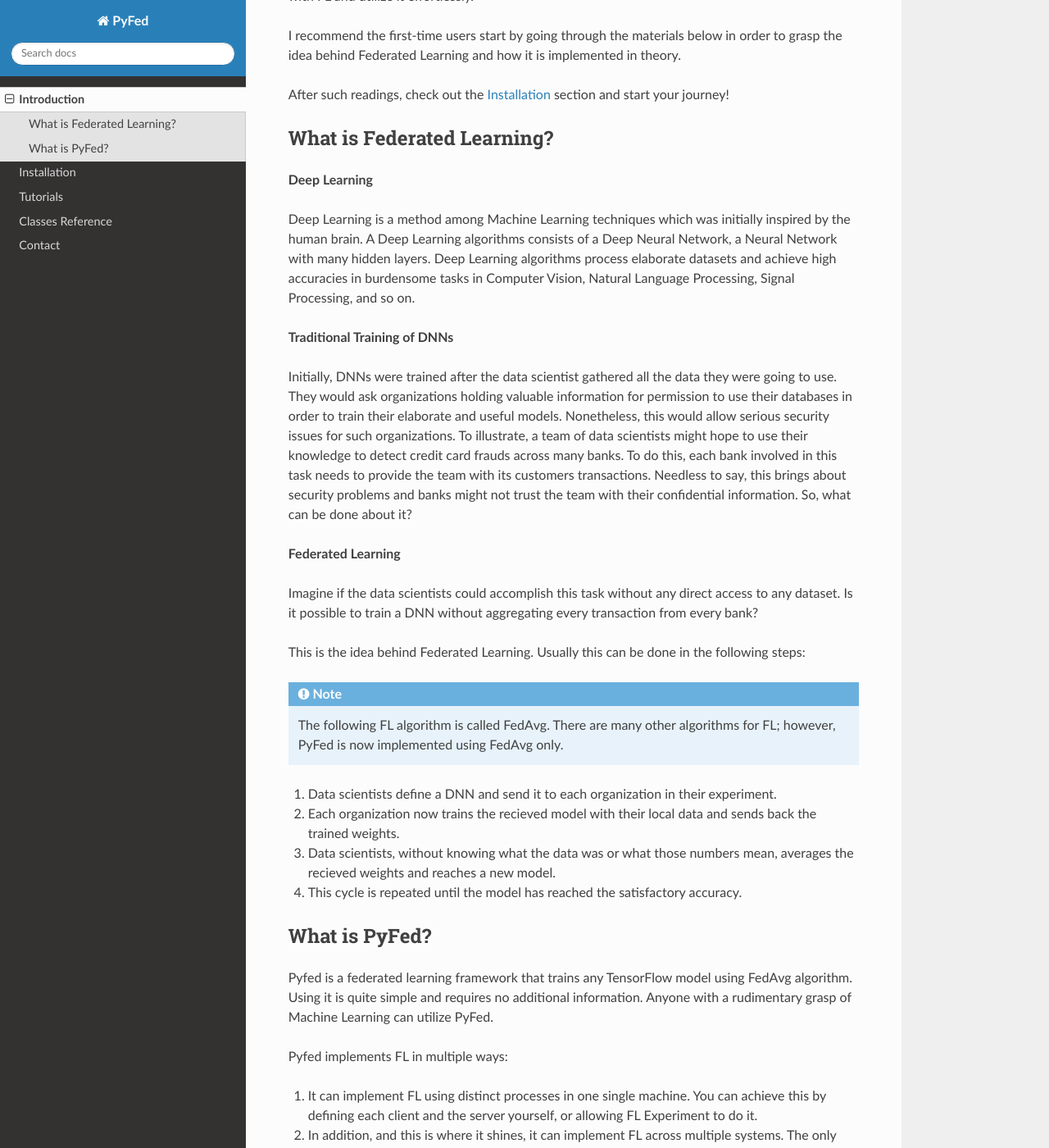
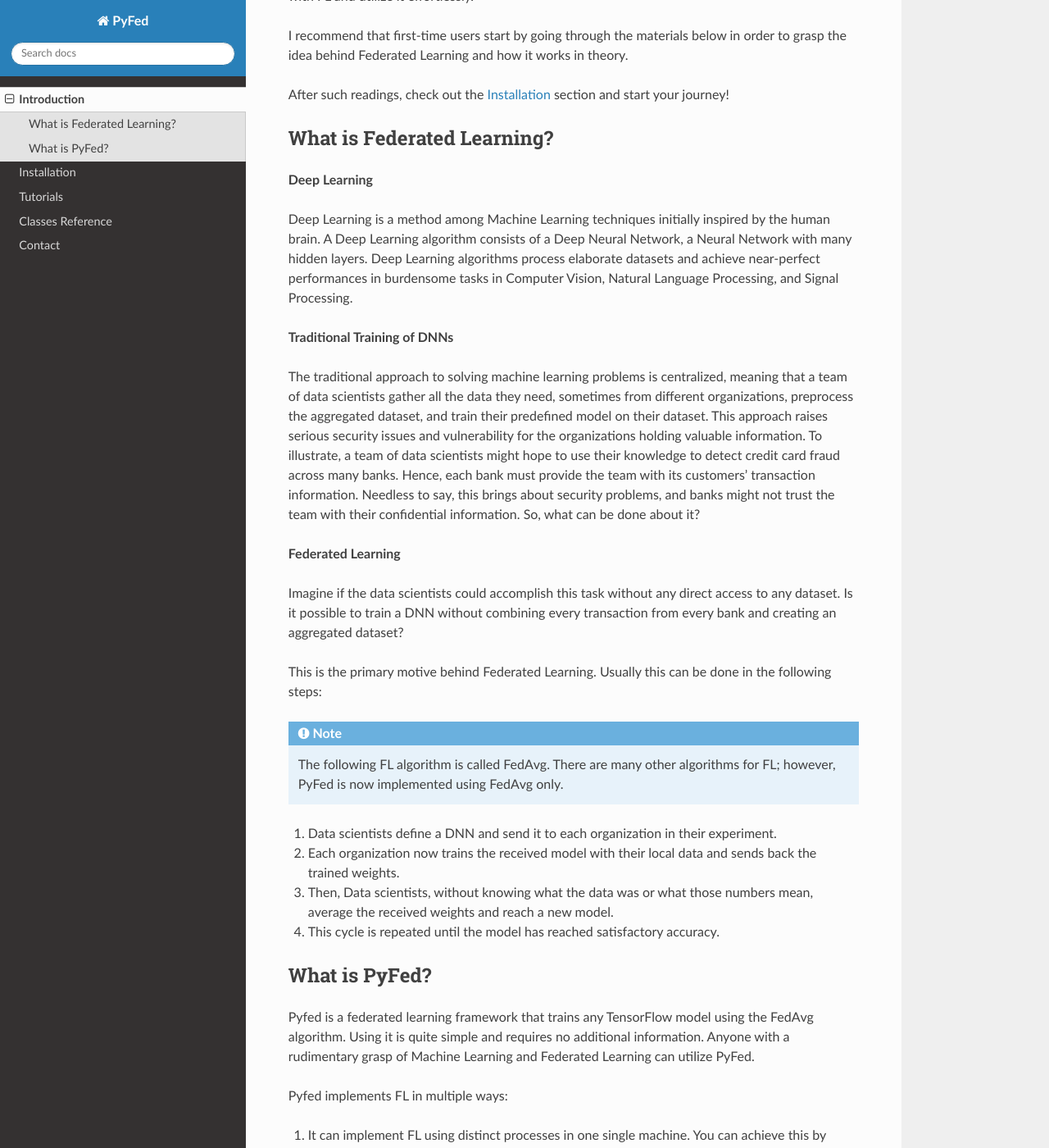
Before and after one commit to amirrezasokhankhosh/PyFed, a Sphinx documentation site: the page built from docs/source/Introduction.rst, in a window 1280 px wide and 1400 px high, scrolled down 224 px. Shown: the whole window at 82% size. Built offline with Sphinx 7.4.7 and the Read the Docs theme 2.0.0, drawn with Linux system fonts in a browser that asks for light colours; some of the changed text lies outside the part shown.

Commit message:
docs improved

```diff
--- a/docs/source/Contact.rst
+++ b/docs/source/Contact.rst
@@ -1,7 +1,7 @@
 Contact
 =======
 
-Should you have any question regarding this project, create a new issue at `GitHub repository
+Should you have any questions regarding this project, create a new issue at `GitHub repository
 <https://github.com/amirrezasokhankhosh/PyFed/issues>`_ of this package.
 
 You can also contact me via (amirreza.sokhankhosh@gmail.com).
--- a/docs/source/Introduction.rst
+++ b/docs/source/Introduction.rst
@@ -1,11 +1,11 @@
 Introduction
 ============
 PyFed is a compact federated learning framework for TensorFlow models which
-can implement FL algorithms in multiple ways. It is designed to facilitate researches of distinct
+can implement FL algorithms in multiple ways. It is designed to facilitate researchers of distinct
 areas to experiment with FL and utilize it effortlessly.
 
-I recommend the first-time users start by going through the materials below in order to grasp
-the idea behind Federated Learning and how it is implemented in theory.
+I recommend that first-time users start by going through the materials below in order to grasp the idea
+behind Federated Learning and how it works in theory.
 
 After such readings, check out the :doc:`Installation` section and start your journey!
 
@@ -13,47 +13,48 @@
 ---------------------------
 **Deep Learning**
 
-Deep Learning is a method among Machine Learning techniques which was initially inspired by
-the human brain. A Deep Learning algorithms consists of a Deep Neural Network, a Neural Network with
-many hidden layers. Deep Learning algorithms process elaborate datasets and achieve high accuracies in
-burdensome tasks in Computer Vision, Natural Language Processing, Signal Processing, and so on.
+Deep Learning is a method among Machine Learning techniques initially inspired by the human brain.
+A Deep Learning algorithm consists of a Deep Neural Network, a Neural Network with many hidden layers.
+Deep Learning algorithms process elaborate datasets and achieve near-perfect performances in burdensome
+tasks in Computer Vision, Natural Language Processing, and Signal Processing.
 
 **Traditional Training of DNNs**
 
-Initially, DNNs were trained after the data scientist gathered all the data they were going to use. They
-would ask organizations holding valuable information for permission to use their databases in order to
-train their elaborate and useful models. Nonetheless, this would allow serious security issues for such organizations.
-To illustrate, a team of data scientists might hope to use their knowledge to detect credit card frauds across
-many banks. To do this, each bank involved in this task needs to provide the team with its customers transactions.
-Needless to say, this brings about security problems and banks might not trust the team with their confidential information.
-So, what can be done about it?
+The traditional approach to solving machine learning problems is centralized,
+meaning that a team of data scientists gather all the data they need, sometimes from different
+organizations, preprocess the aggregated dataset, and train their predefined model on their dataset.
+This approach raises serious security issues and vulnerability for the organizations holding valuable
+information. To illustrate, a team of data scientists might hope to use their knowledge to detect credit
+card fraud across many banks. Hence, each bank must provide the team with its customers' transaction
+information. Needless to say, this brings about security problems, and banks might not trust the team
+with their confidential information. So, what can be done about it?
 
 **Federated Learning**
 
 Imagine if the data scientists could accomplish this task without any direct access to any dataset. Is it possible to
-train a DNN without aggregating every transaction from every bank?
+train a DNN without combining every transaction from every bank and creating an aggregated dataset?
 
-This is the idea behind Federated Learning. Usually this can be done in the following steps:
+This is the primary motive behind Federated Learning. Usually this can be done in the following steps:
 
 .. note::
     The following FL algorithm is called FedAvg. There are many other algorithms for FL; however, PyFed is now implemented using FedAvg only.
 
 1. Data scientists define a DNN and send it to each organization in their experiment.
 
-2. Each organization now trains the recieved model with their local data and sends back the trained weights.
+2. Each organization now trains the received model with their local data and sends back the trained weights.
 
-3. Data scientists, without knowing what the data was or what those numbers mean, averages the recieved weights and reaches a new model.
+3. Then, Data scientists, without knowing what the data was or what those numbers mean, average the received weights and reach a new model.
 
-4. This cycle is repeated until the model has reached the satisfactory accuracy.
+4. This cycle is repeated until the model has reached satisfactory accuracy.
 
 What is PyFed?
 --------------
-Pyfed is a federated learning framework that trains any TensorFlow model using FedAvg algorithm.
-Using it is quite simple and requires no additional information. Anyone with a rudimentary grasp of Machine Learning
+Pyfed is a federated learning framework that trains any TensorFlow model using the FedAvg algorithm.
+Using it is quite simple and requires no additional information. Anyone with a rudimentary grasp of Machine Learning and Federated Learning
 can utilize PyFed.
 
 Pyfed implements FL in multiple ways:
 
 1. It can implement FL using distinct processes in one single machine. You can achieve this by defining each client and the server yourself, or allowing FL Experiment to do it.
 
-2. In addition, and this is where it shines, it can implement FL across multiple systems. The only limitation is that the involved systems must connect to one network connection.
+2. In addition, and this is where it shines, it can implement FL across multiple systems. The only limitation is that the involved systems must connect to the same network connection.
```
Also changed, not shown: docs/source/Classes Reference.rst (+4 -4 lines), docs/source/Running on a Single Machine.rst (+5 -3 lines).
